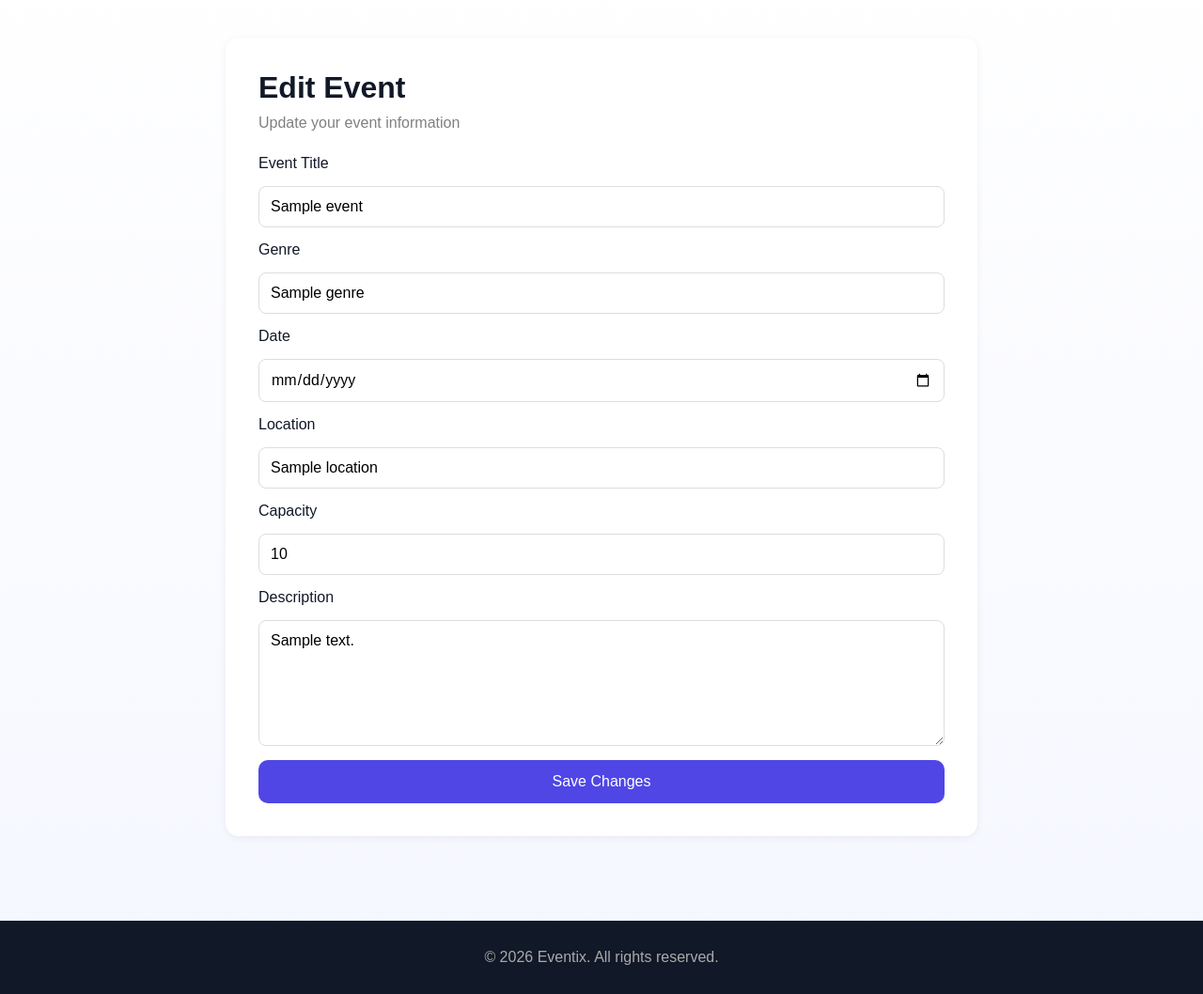
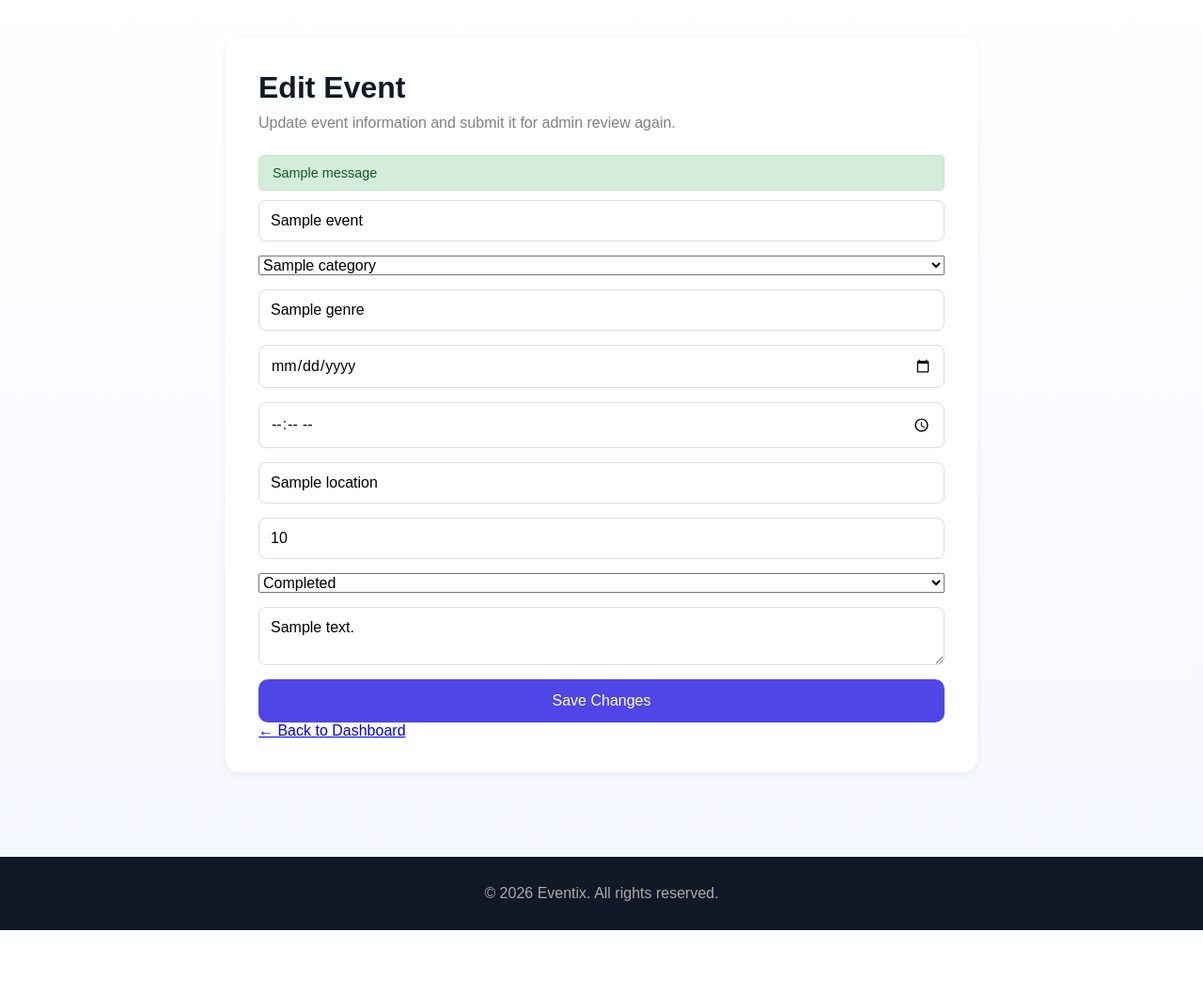
Before and after one commit to nishant-b-bit/AI39-C--Group-7-College_Event_Management_System, a Flask app: template app/Templates/edit_event.html in a window 1280 px wide. Shown: the part 71-1129 px from the top of the page at 94% size. After the commit the page ends 1061 px from the top, so only its background shows below. Run offline with Flask 3, Linux system fonts and the light colour scheme; the template is opened without the code that fills it: most values are stand-ins (such as "Sample title", 1, 10 or a date in 2020); one stand-in notice (Sample message) is shown.

Commit message:
updated the code for edit event

```diff
--- a/app/Templates/edit_event.html
+++ b/app/Templates/edit_event.html
@@ -1,66 +1,46 @@
 {% extends "common/base.html" %}
-
-{% block title %}
-Edit Event
-{% endblock %}
+{% block title %}Edit Event{% endblock %}
 
 {% block extra_css %}
-<link rel="stylesheet"
-href="{{ url_for('static',
-filename='css/edit_event.css') }}">
+<link rel="stylesheet" href="{{ url_for('static', filename='css/edit_event.css') }}">
 {% endblock %}
 
 {% block content %}
+<div class="edit-container">
+  <div class="edit-card">
+    <h1>Edit Event</h1>
+    <p>Update event information and submit it for admin review again.</p>
 
-<div class="edit-container">
+    {% with messages = get_flashed_messages(with_categories=true) %}
+      {% for category, message in messages %}
+        <div class="alert alert-{{ category }}">{{ message }}</div>
+      {% endfor %}
+    {% endwith %}
 
-    <div class="edit-card">
-
-        <h1>Edit Event</h1>
-        <p>Update your event information</p>
-
-        <form>
-
-            <label>Event Title</label>
-            <input
-            type="text"
-            value="{{ event.title }}">
-
-            <label>Genre</label>
-            <input
-            type="text"
-            value="{{ event.genre }}">
-
-            <label>Date</label>
-            <input
-            type="date"
-            value="{{ event.date }}">
-
-            <label>Location</label>
-            <input
-            type="text"
-            value="{{ event.location }}">
-
-            <label>Capacity</label>
-            <input
-            type="number"
-            value="{{ event.capacity }}">
-
-            <label>Description</label>
-
-            <textarea rows="6">
-{{ event.description }}
-            </textarea>
-
-            <button type="submit"
-            class="save-btn">
-                Save Changes
-            </button>
-
-        </form>
-
-    </div>
-
+    <form method="POST" action="{{ url_for('auth.edit_event', event_id=event.id) }}">
+        <input  type="text"   name="title"       value="{{ event.title }}"       required>
+        <select name="category_id">
+            <option value="">Select Category</option>
+            {% for category in categories %}
+            <option value="{{ category.id }}" {% if event.category_id == category.id %}selected{% endif %}>
+                {{ category.name }}
+            </option>
+            {% endfor %}
+        </select>
+        <input  type="text"   name="genre"       value="{{ event.genre or '' }}" placeholder="Custom category (optional)">
+        <input  type="date"   name="date"        value="{{ event.date }}"        required>
+        <input  type="time"   name="time"        value="{{ event.time or '' }}">
+        <input  type="text"   name="location"    value="{{ event.location }}"    required>
+        <input  type="number" name="capacity"    value="{{ event.capacity }}"    min="1">
+        <select name="event_status">
+            {% for status in ['upcoming', 'ongoing', 'completed', 'cancelled'] %}
+            <option value="{{ status }}" {% if event.event_status == status %}selected{% endif %}>{{ status|title }}</option>
+            {% endfor %}
+        </select>
+        <textarea             name="description">{{ event.description or '' }}</textarea>
+        <button type="submit" class="save-btn">Save Changes</button>
+    </form>
+    <a href="{{ url_for('auth.organizer_dashboard') }}">← Back to Dashboard</a>
+  </div>
 </div>
-
 {% endblock %}
```
